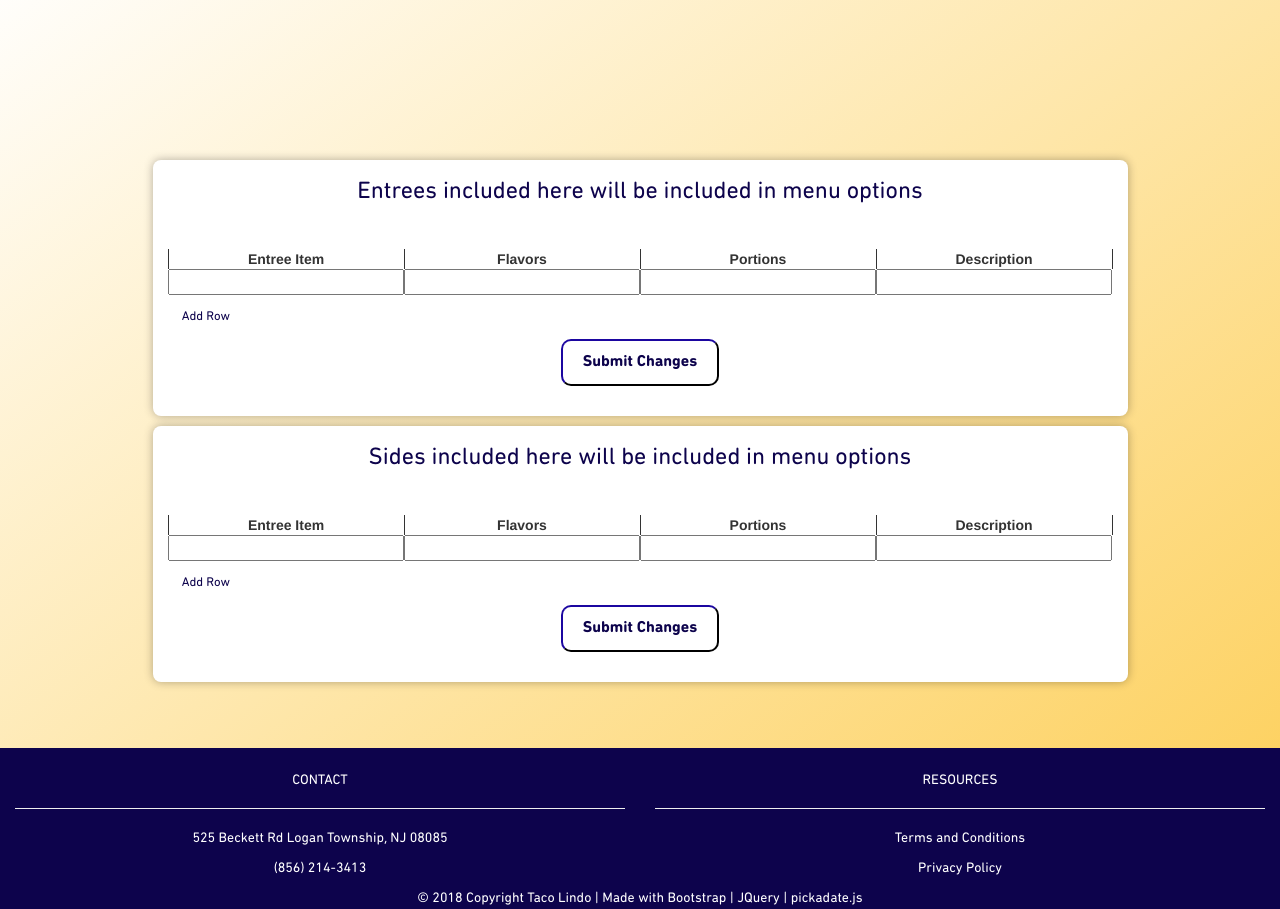
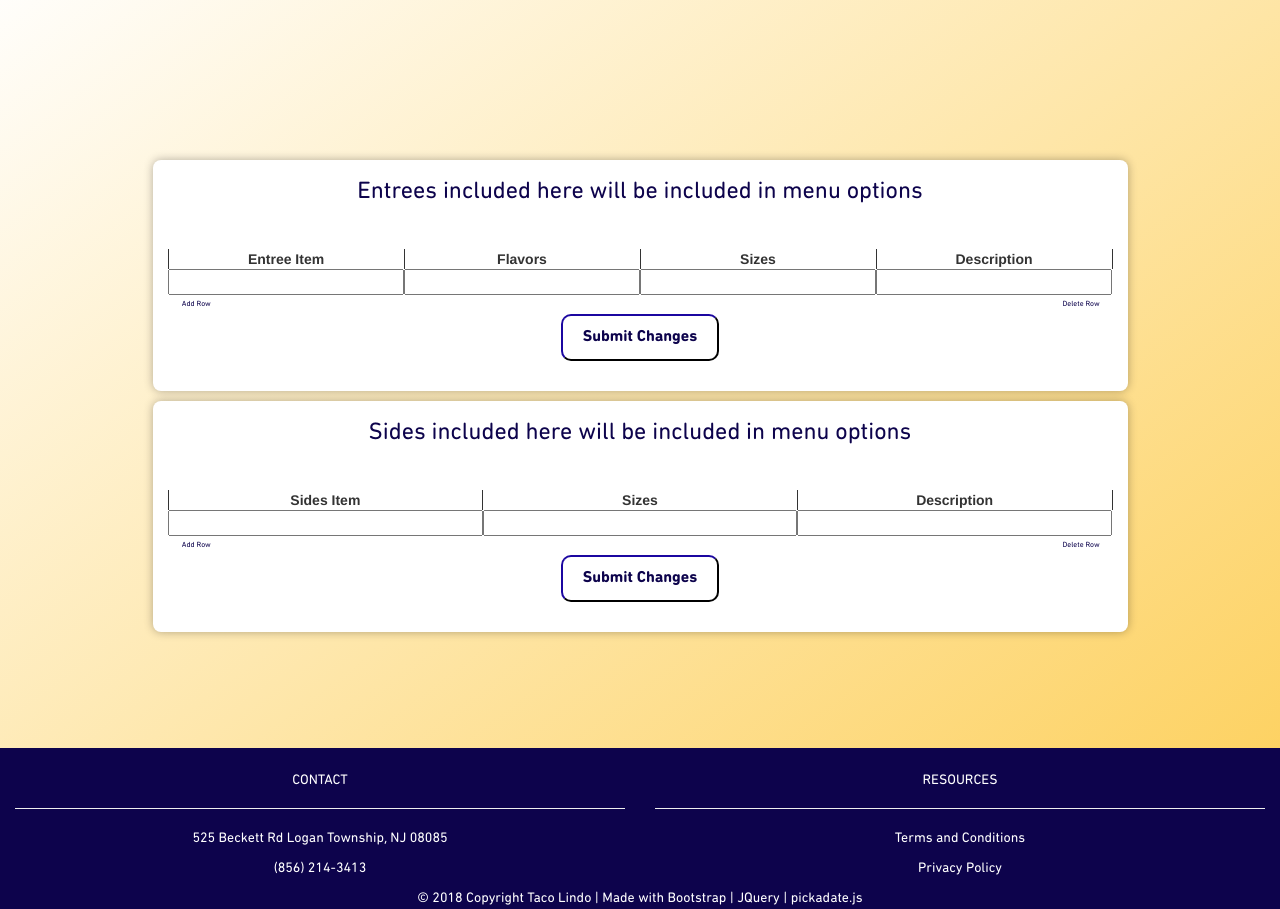
Before and after one commit to jzohdi/TLindo-v2.0, a Python web app: template templates/menusetter.html in a window 1280 px wide. Shown: the part 52-961 px from the top of the page. Run offline with Jinja, Linux system fonts and the light colour scheme; the template is opened without the code that fills it, so the values that code supplies are empty; some libraries are stand-ins or nearby versions.

Commit message:
update menu tables delete row, styling, no sides flavor column, broke row string into functions

```diff
--- a/static/styles.css
+++ b/static/styles.css
@@ -487,11 +487,15 @@ footer {
   text-align: center;
   border-bottom: 1px solid;
 }
+.manage-dates-table tbody tr:hover {
+  background-color: rgb(195, 196, 252);
+}
 .manage-dates-table th {
   border-bottom: 1px solid;
   text-align: center;
 }
 #dates-selected p:hover {
+  cursor: pointer;
   color: white;
   background-color: #0d034c;
 }
@@ -525,29 +529,56 @@ footer {
   border-left: 1px solid;
 }
 .menu-modal {
-  min-height: 50vh;
   background-color: #fefefe;
-
   padding: 20px;
   border: 1px solid #888;
+  border-radius: 15px;
 }
 .menu-text {
   width: 80%;
   height: 40vh;
 }
 .add-row-button {
-  padding: 1vw !important;
+  padding: 1vw;
   text-align: center;
   font-weight: 10;
-  width: 6vw;
 }
+.delete-row-button {
+  padding: 1vw;
+  text-align: center;
+  font-weight: 10;
+  float: right;
+}
+
 @media (max-width: 700px) {
   .add-row-button {
     font-size: 1.5vw;
+    width: 6vw;
+  }
+  .delete-row-button {
+    font-size: 1.5vw;
+    width: 6.2vw;
   }
 }
 @media (min-width: 701px) {
   .add-row-button {
     font-size: 1vw;
+    width: 6vw;
+  }
+  .delete-row-button {
+    font-size: 1vw;
+    width: 6.9vw;
   }
 }
+@media (min-width: 1200px) {
+  .add-row-button {
+    font-size: 0.6vw;
+    width: 4.5vw;
+    padding: 0.3vw;
+  }
+  .delete-row-button {
+    font-size: 0.6vw;
+    width: 4.9vw;
+    padding: 0.3vw;
+  }
+}
--- a/templates/managedates.html
+++ b/templates/managedates.html
@@ -5,7 +5,7 @@ block head %}
 </script>
 
 {{ super() }} {% endblock %} {% block main %}
-<div style="margin-top: 20vh;" class="container">
+<div style="margin-top: 16vh;" class="container">
   <p class="question-titles">{{ error }}</p>
   <div class="row">
     <div class="col-lg-6">
--- a/templates/menusetter.html
+++ b/templates/menusetter.html
@@ -18,7 +18,7 @@ head %}
             <tr>
               <th>Entree Item</th>
               <th>Flavors</th>
-              <th>Portions</th>
+              <th>Sizes</th>
               <th>Description</th>
             </tr>
             {% for menuItem in range( menu | length + 1) %}
@@ -28,7 +28,7 @@ head %}
                   type="text"
                   name="{{ menuItem }}"
                   autocomplete="off"
-                  class="form-input-box textarea-size"
+                  class="form-input-box"
                 />
               </td>
               <td>
@@ -61,14 +61,28 @@ head %}
             {% endfor %}
           </table>
 
+          <div class="row">
+            <div class="col-xs-2">
               <div
                 onclick="addRow('#menu-setter-table', '')"
                 class="button button1 question-titles add-row-button"
               >
                 Add Row
               </div>
+            </div>
+            <div class="col-xs-2 col-xs-offset-8">
+              <div
+                onclick="deleteRow('#menu-setter-table', '')"
+                class="button button1 question-titles delete-row-button"
+              >
+                Delete Row
+              </div>
+            </div>
+          </div>
           <div class="form-group">
-            <button class="button button1" type="submit">Submit Changes</button>
+            <button name="submit-entrees" class="button button1" type="submit">
+              Submit Changes
+            </button>
           </div>
         </fieldset>
       </form>
@@ -83,9 +97,11 @@ head %}
         <fieldset>
           <table id="menu-setter-table2" class="menu-table">
             <tr>
-              <th>Entree Item</th>
+              <th>Sides Item</th>
+              {#<!--
                 <th>Flavors</th>
-              <th>Portions</th>
+              -->#}
+              <th>Sizes</th>
               <th>Description</th>
             </tr>
             {% for sidesItem in range( sides | length + 1) %}
@@ -98,6 +114,7 @@ head %}
                   class="form-input-box textarea-size"
                 />
               </td>
+              {#<!--
                 <td>
                   <input
                     autocomplete="off"
@@ -106,6 +123,8 @@ head %}
                     type="text"
                   />
                 </td>
+              -->
+              #}
               <td>
                 <input
                   autocomplete="off"
@@ -128,14 +147,28 @@ head %}
             {% endfor %}
           </table>
 
+          <div class="row">
+            <div class="col-xs-2">
               <div
                 onclick="addRow('#menu-setter-table2', 'sides')"
                 class="button button1 question-titles add-row-button"
               >
                 Add Row
               </div>
+            </div>
+            <div class="col-xs-2 col-xs-offset-8">
+              <div
+                onclick="deleteRow('#menu-setter-table2', '')"
+                class="button button1 question-titles delete-row-button"
+              >
+                Delete Row
+              </div>
+            </div>
+          </div>
           <div class="form-group">
-            <button class="button button1" type="submit">Submit Changes</button>
+            <button name="submit-sides" class="button button1" type="submit">
+              Submit Changes
+            </button>
           </div>
         </fieldset>
       </form>
@@ -184,33 +217,63 @@ head %}
   function addRow(idOfTable, name_prefix) {
     let count = $(idOfTable + " tr").length - 1;
 
+    count = count.toString();
     let table_row_div =
-      "<tr> <td>" +
-      '<input type="text" name="' +
-      name_prefix +
-      count.toString() +
-      '" autocomplete="off" class="form-input-box textarea-size" /> </td>' +
-      '<td> <input autocomplete="off" class="form-input-box" name="' +
-      name_prefix +
-      count.toString() +
-      'flavor" type="text" /> </td>' +
-      '<td> <input autocomplete="off" class="form-input-box" name="' +
-      name_prefix +
-      count.toString() +
-      'portion" type="text" /> </td> <td>' +
-      '<input id="' +
-      name_prefix +
-      count.toString() +
-      '" autocomplete="off" onclick="showModal(\'#modal-holder\', \'' +
-      name_prefix +
-      count.toString() +
-      "')\" " +
-      'class="form-input-box description" name="' +
-      name_prefix +
-      count.toString() +
-      'des" type="text"/> </td> </tr>';
+      "<tr>" +
+      getColumnString(name_prefix, count, "") +
+      getColumn2String(name_prefix, count) +
+      getColumnString(name_prefix, count, "portion") +
+      getDescriptColString(name_prefix, count) +
+      "</tr>";
 
     $(idOfTable).append(table_row_div);
   }
+  function deleteRow(idOfTable) {
+    let count = $(idOfTable + " tr").length - 1;
+    if (count >= 2) {
+      $(idOfTable + " tr:last").remove();
+    }
+  }
+
+  function getColumn2String(prefix, row_num) {
+    if (prefix == "") {
+      return (
+        '<td> <input autocomplete="off" class="form-input-box" name="' +
+        prefix +
+        row_num +
+        'flavor" type="text" /> </td>'
+      );
+    }
+    return "";
+  }
+
+  function getColumnString(prefix, row_num, identifier) {
+    if (prefix == "" || prefix == "sides") {
+      return (
+        '<td><input type="text" name="' +
+        prefix +
+        row_num +
+        identifier +
+        '" autocomplete="off" class="form-input-box textarea-size" /> </td>'
+      );
+    }
+    return "";
+  }
+  function getDescriptColString(prefix, row_num) {
+    return (
+      "<td>" +
+      '<input id="' +
+      prefix +
+      row_num +
+      '" autocomplete="off" onclick="showModal(\'#modal-holder\', \'' +
+      prefix +
+      row_num +
+      "')\" " +
+      'class="form-input-box description" name="' +
+      prefix +
+      row_num +
+      'des" type="text"/> </td>'
+    );
+  }
 </script>
 {% endblock %}
```
Also changed, not shown: application.py (+45 -5 lines). Lines whose indentation alone changed are shown as unchanged.
